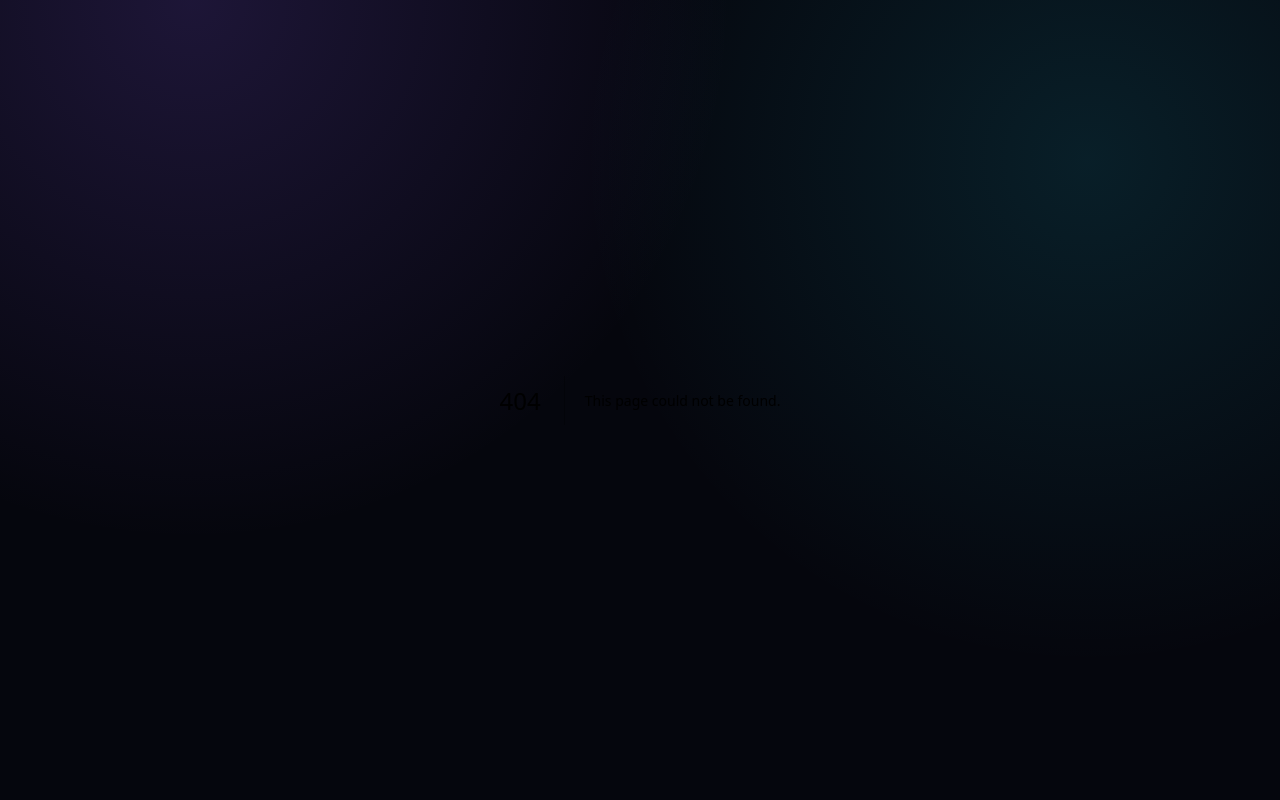
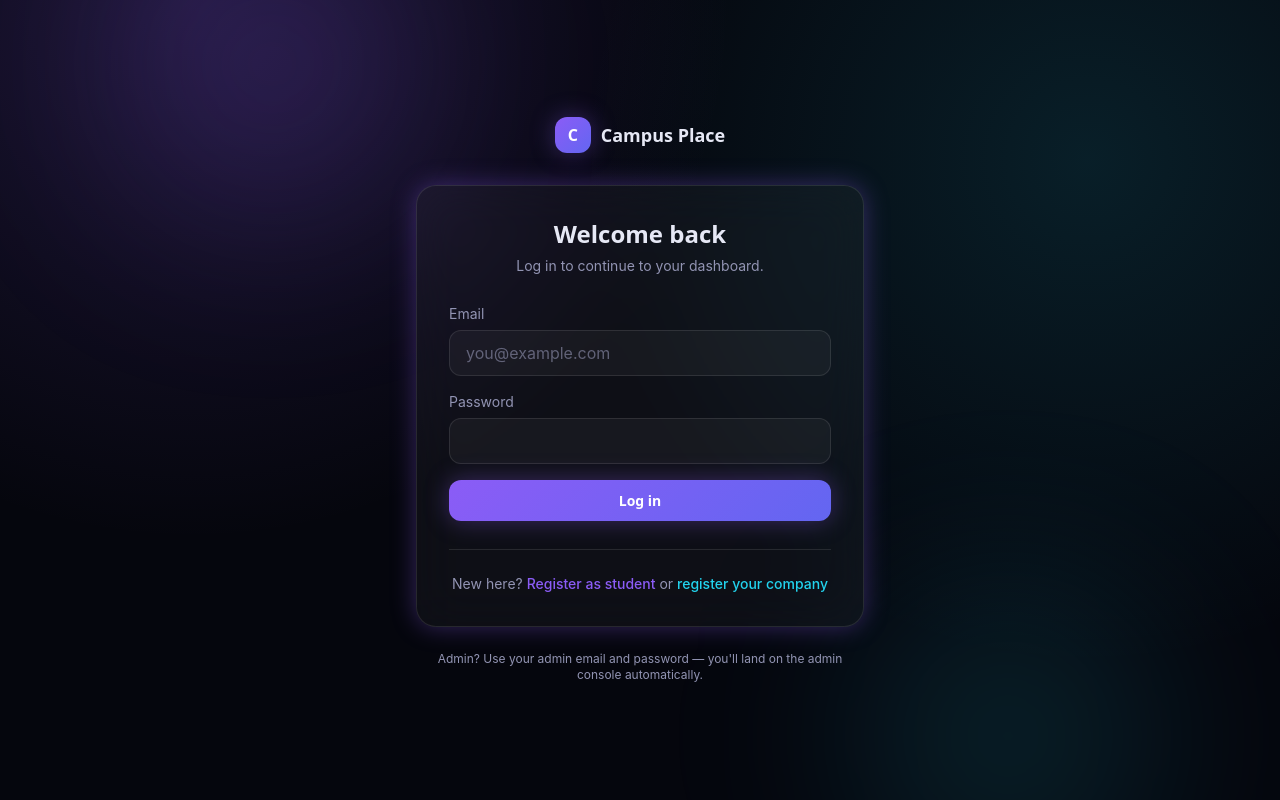
Before and after one commit to Nitish204/campus-placement-system, a Next.js app in the folder frontend/: page /login in a window 1280 px wide. Before the commit this address had no page. Built offline with nearby package versions, Linux system fonts and the light colour scheme.

Commit message:
Create page.tsx

```diff
--- /dev/null
+++ b/frontend/app/login/page.tsx
@@ -0,0 +1,75 @@
+"use client";
+import { useState } from "react";
+import Link from "next/link";
+import { useRouter } from "next/navigation";
+import { motion } from "framer-motion";
+import { GlassPanel, Button, Input } from "@/components/ui";
+import { api } from "@/lib/api";
+import { storeAuthAndRedirect } from "@/lib/auth";
+
+export default function LoginPage() {
+  const router = useRouter();
+  const [error, setError] = useState("");
+  const [loading, setLoading] = useState(false);
+
+  async function handleSubmit(e: React.FormEvent<HTMLFormElement>) {
+    e.preventDefault();
+    setError("");
+    setLoading(true);
+    const fd = new FormData(e.currentTarget);
+    try {
+      const res = await api.login(String(fd.get("email")), String(fd.get("password")));
+      storeAuthAndRedirect(res.access_token, res.role, router);
+    } catch (err: any) {
+      setError(err.message || "Couldn't log in.");
+    } finally {
+      setLoading(false);
+    }
+  }
+
+  return (
+    <main className="min-h-screen flex items-center justify-center px-6 relative overflow-hidden">
+      {/* Ambient glow orbs - the "redefined" visual signature for this page */}
+      <div className="absolute top-[-10%] left-[10%] w-72 h-72 bg-violet/20 rounded-full blur-[100px] pointer-events-none" />
+      <div className="absolute bottom-[-10%] right-[10%] w-72 h-72 bg-cyan/15 rounded-full blur-[100px] pointer-events-none" />
+
+      <motion.div
+        initial={{ opacity: 0, y: 20, scale: 0.98 }}
+        animate={{ opacity: 1, y: 0, scale: 1 }}
+        transition={{ duration: 0.5, ease: [0.16, 1, 0.3, 1] }}
+        className="w-full max-w-md relative z-10"
+      >
+        <Link href="/" className="flex items-center gap-2.5 justify-center mb-8">
+          <div className="w-9 h-9 rounded-xl bg-accent-gradient shadow-glow-violet flex items-center justify-center font-display font-bold text-white">C</div>
+          <span className="font-display font-bold text-lg text-ink">Campus Place</span>
+        </Link>
+
+        <GlassPanel className="p-8" glow>
+          <h1 className="font-display font-bold text-2xl text-ink text-center">Welcome back</h1>
+          <p className="text-sm text-muted text-center mt-1.5 mb-7">Log in to continue to your dashboard.</p>
+
+          {error && <p className="text-sm text-rose bg-rose/10 border border-rose/20 rounded-lg px-3 py-2 mb-5">{error}</p>}
+
+          <form onSubmit={handleSubmit} className="space-y-4">
+            <Input label="Email" name="email" type="email" placeholder="you@example.com" required />
+            <Input label="Password" name="password" type="password" required />
+            <Button type="submit" disabled={loading} className="w-full mt-2">
+              {loading ? "Logging in…" : "Log in"}
+            </Button>
+          </form>
+
+          <div className="mt-7 pt-6 border-t border-white/10 text-center text-sm text-muted">
+            New here?{" "}
+            <Link href="/register/student" className="text-violet font-medium hover:underline">Register as student</Link>
+            {" "}or{" "}
+            <Link href="/register/company" className="text-cyan font-medium hover:underline">register your company</Link>
+          </div>
+        </GlassPanel>
+
+        <p className="text-center text-xs text-muted mt-6">
+          Admin? Use your admin email and password — you'll land on the admin console automatically.
+        </p>
+      </motion.div>
+    </main>
+  );
+}
```
